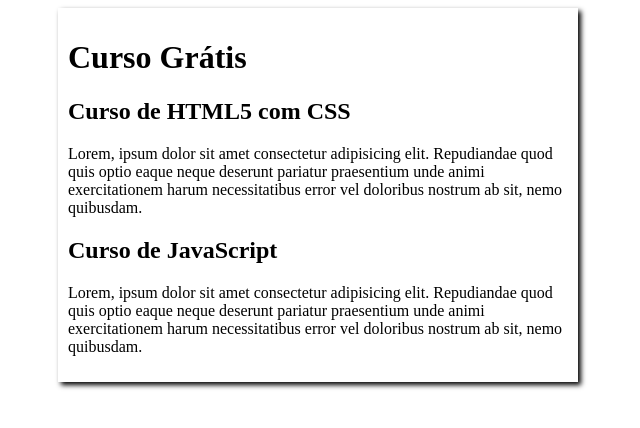
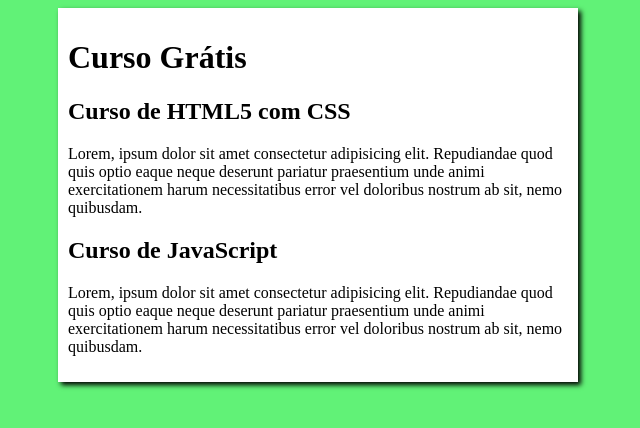
Before and after one commit to davidmamaral/projeto-site, a plain HTML site: page index.html in a window 1280 px wide. Shown: the whole page, without its empty margins (322-962 px from the left). Drawn offline with Linux system fonts and the light colour scheme.

Commit message:
Update style.css

```diff
--- a/estilos/style.css
+++ b/estilos/style.css
@@ -4,7 +4,7 @@
 }
 
 body {
-    backgroung-color: rgb(172, 97, 242);
+    background-color: rgb(97, 242, 119);
 }
 
 main{
```
